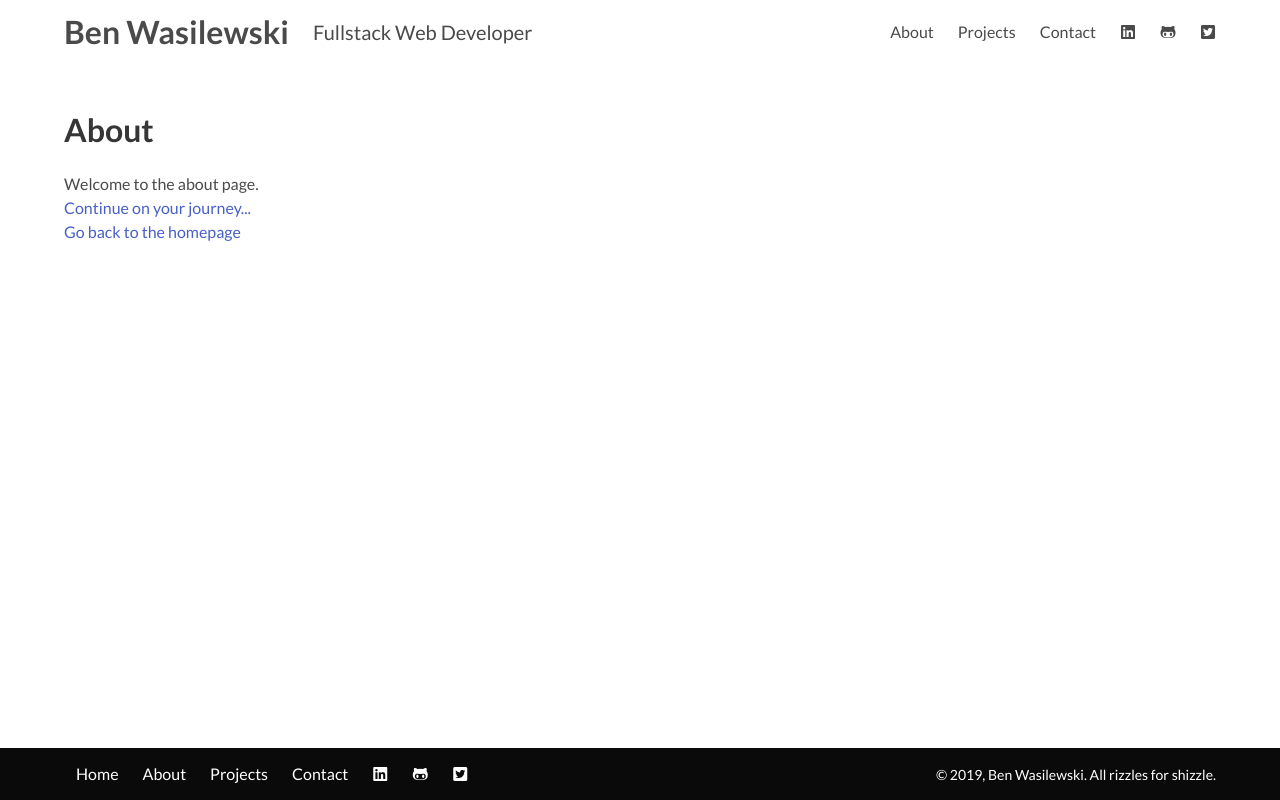
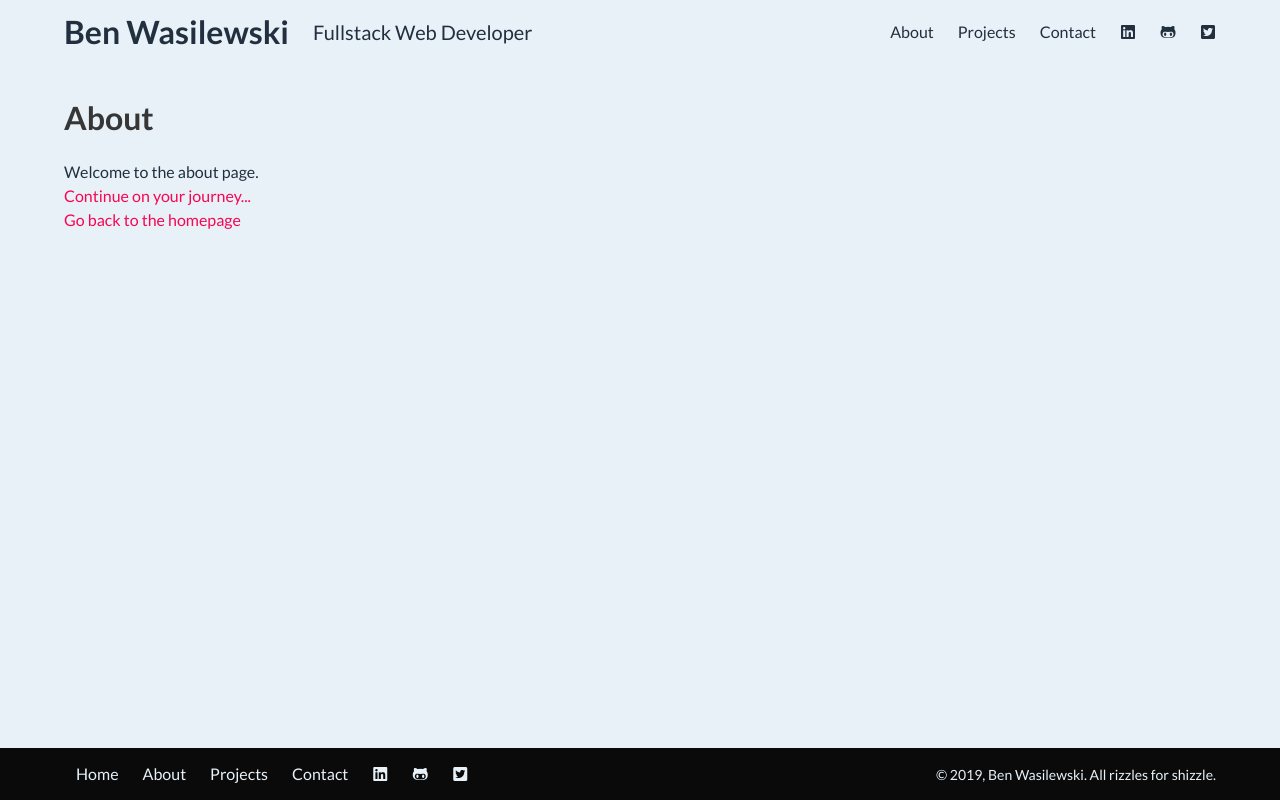
Before and after one commit to bwasilewski/benwas-gatsby, a Gatsby site: page /about in a window 1280 px wide. Built offline with nearby package versions, Linux system fonts and the light colour scheme; Gatsby itself is replaced by a stand-in of ours.

Commit message:
Style updates

```diff
--- a/src/scss/_fonts.scss
+++ b/src/scss/_fonts.scss
@@ -1,5 +1 @@
 @import url('https://fonts.googleapis.com/css?family=Lato:400,700');
-
-body {
-  font-family: 'Lato', sans-serif;
-}
--- a/src/scss/_sticky_footer.scss
+++ b/src/scss/_sticky_footer.scss
@@ -10,7 +10,7 @@ html, body, #___gatsby {
 
 main {
   flex: 1 0 auto;
-  margin-top: 64px /* height of fixed header */
+  margin-top: 52px /* height of fixed header */
 }
 
 header, footer {
--- /dev/null
+++ b/src/scss/_variables.scss
@@ -0,0 +1,13 @@
+$red:                     #F80652;
+$white:                   #E8F1F8;
+$blue-light:              #ADC4D6;
+$blue-dark:               #222F3F;
+$blue-darkest:            #101C28;
+
+$family-sans-serif:         'Lato', sans-serif;
+$grey-dark:                 $blue-dark;
+$grey-light:                $blue-light;
+$primary:                   $red;
+$link:                      $red;
+$dark:                      $blue-dark;
+$light:                     $blue-light;
--- a/src/scss/main.scss
+++ b/src/scss/main.scss
@@ -1,10 +1,17 @@
 @charset 'utf-8';
+@import './variables.scss';
 @import '../../node_modules/bulma/bulma';
 @import '../../node_modules/@fortawesome/fontawesome-free/css/all.css';
-
+@import '../../node_modules/animate.css/animate.css';
+@import url('https://cdnjs.cloudflare.com/ajax/libs/tiny-slider/2.9.1/tiny-slider.css');
 
 @import './fonts';
 @import './sticky_footer';
+
+.is-flex {
+  flex-direction: column;
+  justify-content: center;
+}
 
 .section {
   .section {
@@ -12,3 +19,7 @@
     padding-right: 0;
   }
 }
+
+.testimonial {
+  // height: 300px;
+}
```
